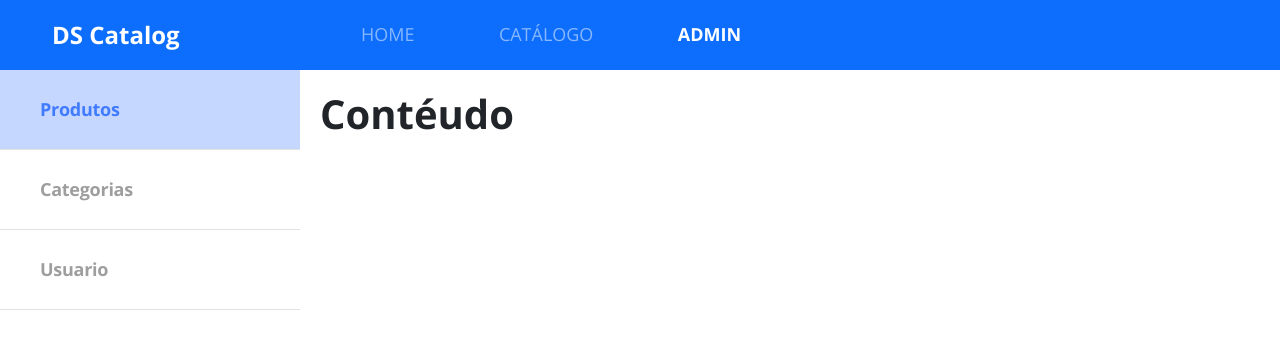
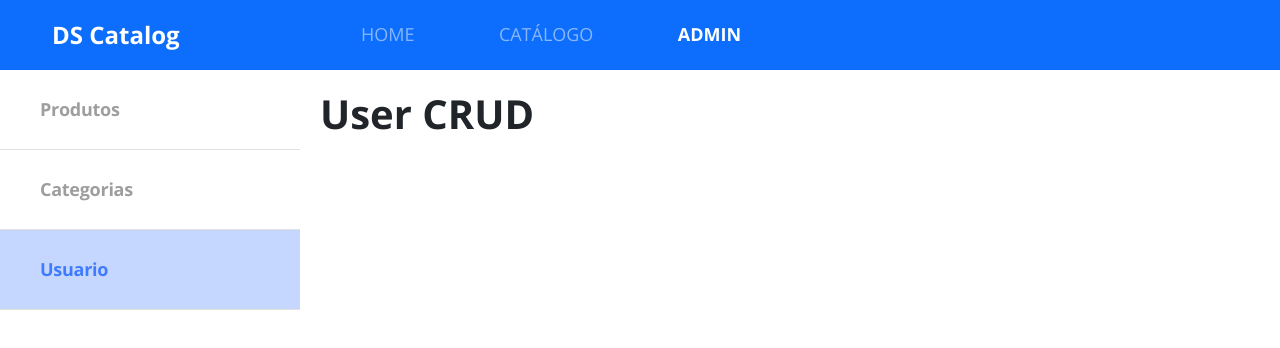
Before and after one commit to Paulojosep/dscatalog, a React (Create React App) app in the folder frontweb/: page /admin/users in a window 1280 px wide. Shown: the top 348 px of the page. Built offline with nearby package versions, Linux system fonts and the light colour scheme.

Commit message:
Routes, redirectins, nesting

```diff
--- a/frontweb/src/Routes.tsx
+++ b/frontweb/src/Routes.tsx
@@ -1,4 +1,4 @@
-import { BrowserRouter, Route, Switch } from 'react-router-dom';
+import { BrowserRouter, Redirect, Route, Switch } from 'react-router-dom';
 import NavBar from './components/NavBar';
 import Admin from './pages/Admin';
 import Catalog from './pages/Catalog';
@@ -19,6 +19,7 @@
         <Route path="/products/:productId">
           <ProductDetails />
         </Route>
+        <Redirect from="/admin" to="/admin/products" exact />
         <Route path="/admin">
           <Admin />
         </Route>
--- a/frontweb/src/pages/Admin/Navbar/index.tsx
+++ b/frontweb/src/pages/Admin/Navbar/index.tsx
@@ -1,3 +1,4 @@
+import { NavLink } from 'react-router-dom';
 import './styles.css';
 
 const Navbar = () => {
@@ -5,19 +6,19 @@
     <nav className="admin-nav-container">
       <ul>
         <li>
-          <a href="link" className="admin-nav-item active">
+          <NavLink to="/admin/products" className="admin-nav-item">
             <p>Produtos</p>
-          </a>
+          </NavLink>
         </li>
         <li>
-          <a href="link" className="admin-nav-item">
+          <NavLink to="/admin/categories" className="admin-nav-item">
             <p>Categorias</p>
-          </a>
+          </NavLink>
         </li>
         <li>
-          <a href="link" className="admin-nav-item">
+          <NavLink to="/admin/users" className="admin-nav-item">
             <p>Usuario</p>
-          </a>
+          </NavLink>
         </li>
       </ul>
     </nav>
--- a/frontweb/src/pages/Admin/index.tsx
+++ b/frontweb/src/pages/Admin/index.tsx
@@ -1,3 +1,4 @@
+import { Switch, Route } from 'react-router-dom';
 import Navbar from './Navbar';
 import './styles.css';
 
@@ -6,7 +7,17 @@
     <div className="admin-container">
       <Navbar />
       <div className="admin-content">
-        <h1>Contéudo</h1>
+        <Switch>
+          <Route path="/admin/products">
+            <h1>Product CRUD</h1>
+          </Route>
+          <Route path="/admin/categories">
+            <h1>Categorie CRUD</h1>
+          </Route>
+          <Route path="/admin/users">
+            <h1>User CRUD</h1>
+          </Route>
+        </Switch>
       </div>
     </div>
   );
```
